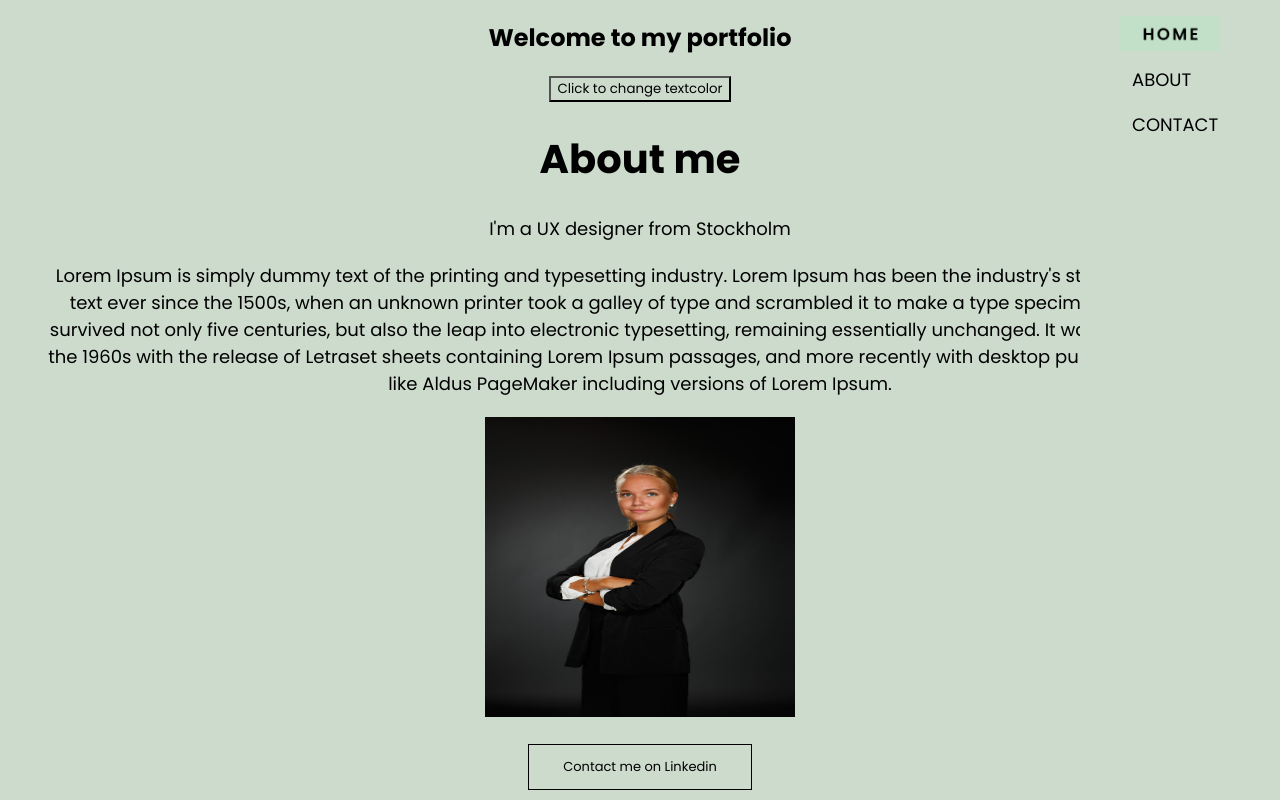
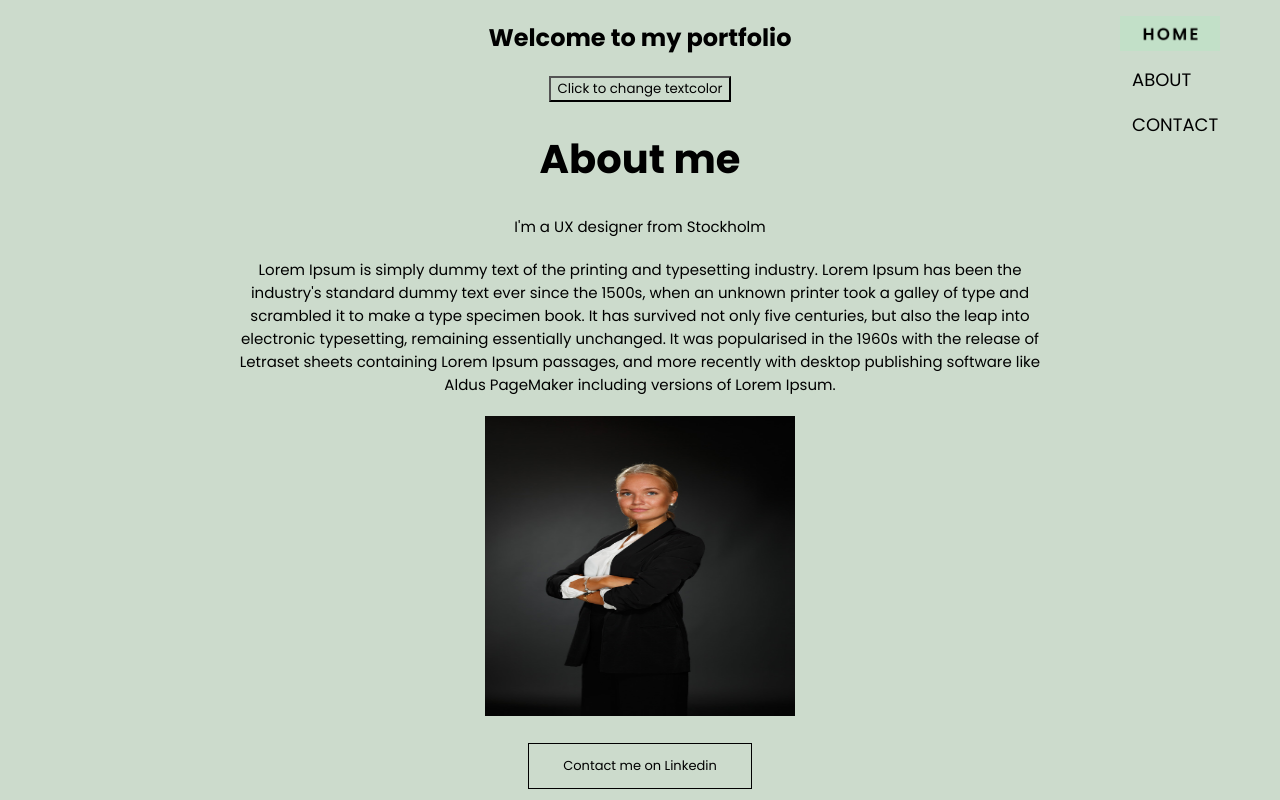
Before and after one commit to janinasundstrom/Project-portfolio, a plain HTML site: page about.html in a window 1280 px wide. Drawn offline with Linux system fonts and the light colour scheme.

Commit message:
style box

```diff
--- a/styles.css
+++ b/styles.css
@@ -21,7 +21,7 @@
 
   /* Hur menyn ligger */
   .nav-links {
-    flex: 1;
+    position: absolute;
     text-align: absolute;
   }
   /* Mina menyval */
@@ -54,7 +54,7 @@
   }
   /* Min content på alla sidor*/
   .text-box {
-    width: 100%;
+
     color: #000;
 
     top: 0%;
@@ -64,6 +64,7 @@
     margin-right: auto;
 
     text-align: center;
+    max-width: 900px;
   }
 
   /* Storlek rubrik på alla 3 sidor*/
@@ -73,7 +74,7 @@
 
   .text-box p {
     margin: 20px 40px;
-    font-size: 18px;
+    font-size: 15px;
     color: black;
   }
 
```
